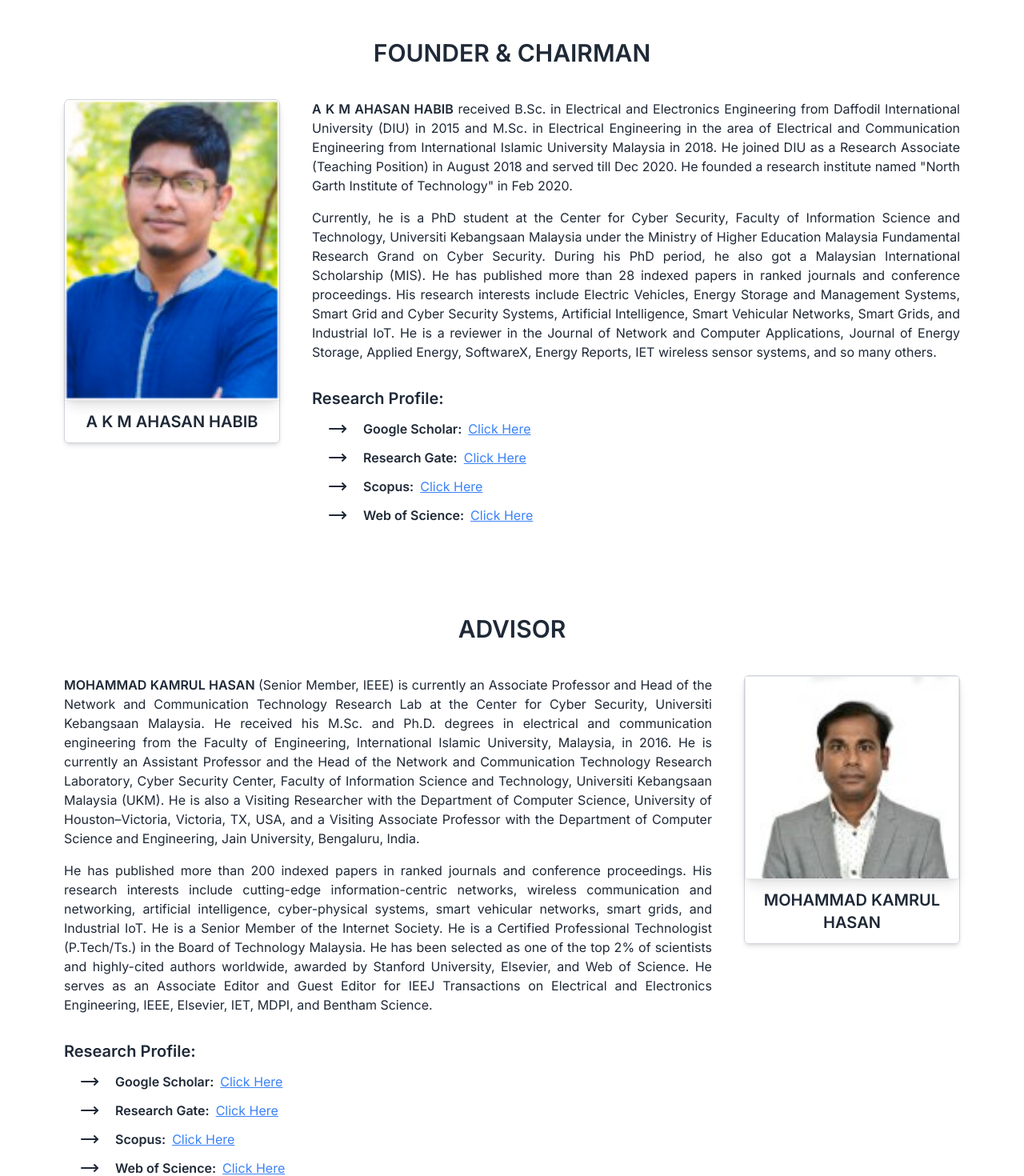
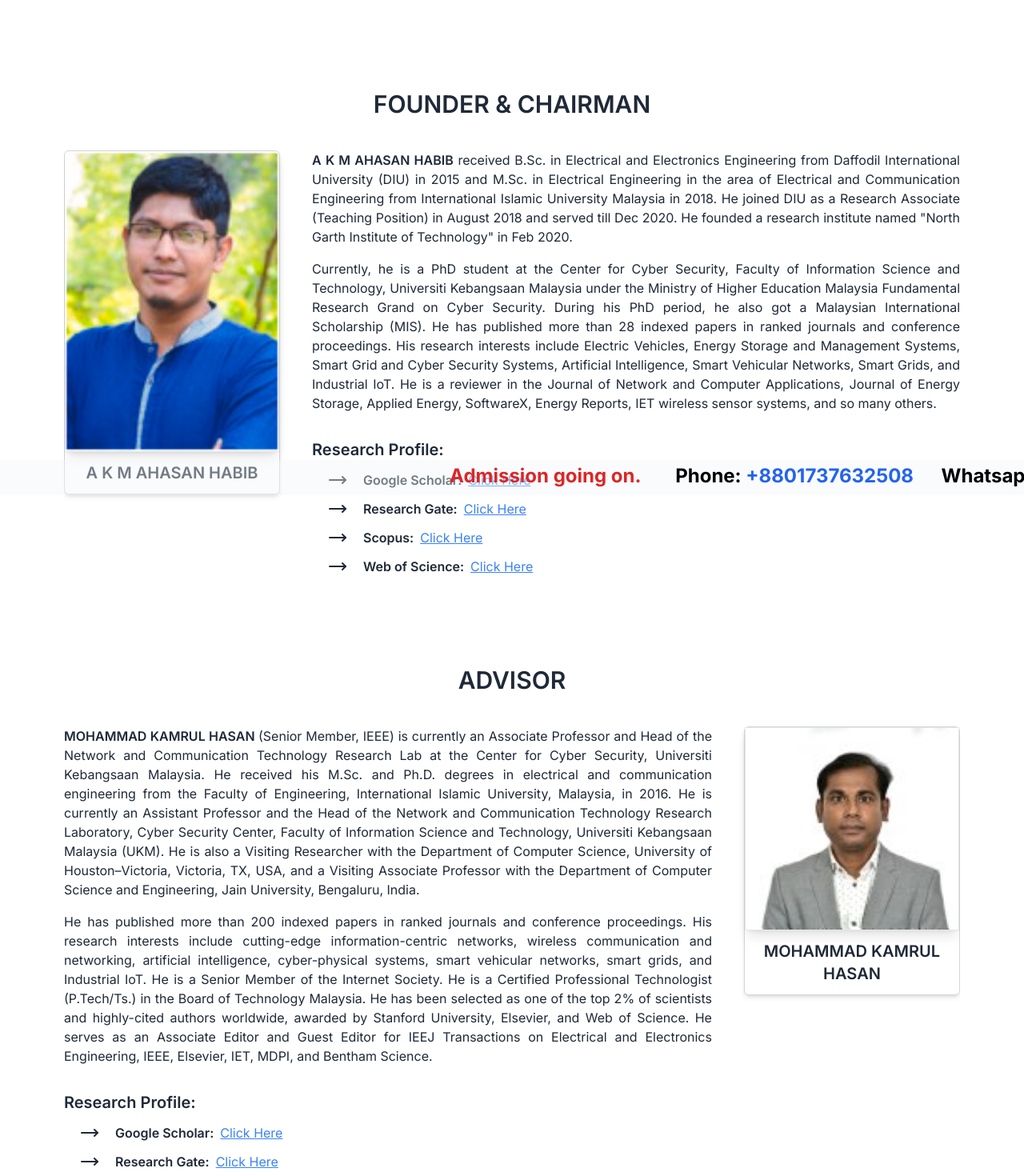
Before and after one commit to Md-Mobassher/ngit-research-foundation, a Next.js app: page /about in a window 1280 px wide. Shown: the part 181-1651 px from the top of the page at 80% size. Built offline with nearby package versions, Linux system fonts and the light colour scheme.

Commit message:
marquee added

```diff
--- a/src/app/about/components/Advisor.tsx
+++ b/src/app/about/components/Advisor.tsx
@@ -4,13 +4,13 @@ import Image from "next/image";
 
 const Advisor = () => {
   return (
-    <div className="mt-10">
+    <div className="pt-10 overflow-hidden">
       <div className=" flex lg:flex-row-reverse md:flex-row-reverse flex-col items-start gap-10">
         <div className="lg:w-[25%] md:w-[30%] max-w-[350px] flex flex-col mx-auto items-center border rounded-md border-gray-300 shadow-md">
           <Image
             src={assets.governance.advisor}
             alt="MOHAMMAD KAMRUL HASAN "
-            width={350}
+            width={360}
             height={400}
             className="object-cover border shadow-lg mx-auto"
           />
--- a/src/app/about/components/FounderChairman.tsx
+++ b/src/app/about/components/FounderChairman.tsx
@@ -4,13 +4,13 @@ import Image from "next/image";
 
 const FounderChairman = () => {
   return (
-    <div className="mt-10">
+    <div className="pt-10 overflow-hidden">
       <div className=" flex lg:flex-row md:flex-row flex-col items-start gap-10">
         <div className="lg:w-[25%] md:w-[30%] max-w-[350px] flex flex-col mx-auto items-center border rounded-md border-gray-300 shadow-md">
           <Image
             src={assets.governance.founder}
             alt="A K M AHASAN HABIB"
-            width={350}
+            width={360}
             height={400}
             className="object-cover shadow-lg mx-auto rounded-t-lg border-b"
           />
--- a/src/app/about/components/Governance.tsx
+++ b/src/app/about/components/Governance.tsx
@@ -4,14 +4,13 @@ import ItSpecialist from "./ItSpecialist";
 
 const Governance = () => {
   return (
-    <div className="my-20 lg:mt-28 md:mt-20 mt-16">
+    <div className=" lg:mt-28 md:mt-20 mt-16">
       <div>
         <h2 className="text-3xl font-semibold text-center">
           FOUNDER & CHAIRMAN
         </h2>
         <FounderChairman />
       </div>
-
       <div className="lg:mt-28 md:mt-20 mt-16">
         <h2 className="text-3xl font-semibold text-center">ADVISOR</h2>
         <Advisor />
@@ -21,36 +20,6 @@ const Governance = () => {
         <h2 className="text-3xl font-semibold text-center">IT Specialist</h2>
         <ItSpecialist />
       </div>
-      {/*  <div className="mt-10 ">
-        <h5 className="text-xl font-semibold  text-center mb-4">
-          HEAD of DEPT.
-        </h5>
-        <img src="" alt="" />
-      </div>
-      <div className="mt-10">
-        <h5 className="text-xl font-semibold  text-center mb-4">
-          Dept. of ECE:
-        </h5>
-        <img src="" alt="" />
-      </div>
-      <div className="mt-10">
-        <h5 className="text-xl font-semibold  text-center mb-4">
-          Dept. of CSE:
-        </h5>
-        <img src="" alt="" />
-      </div>
-      <div className="mt-10">
-        <h5 className="text-xl font-semibold  text-center mb-4">
-          Dept. of MecE:
-        </h5>
-        <img src="" alt="" />
-      </div>
-      <div className="mt-10">
-        <h5 className="text-xl font-semibold  text-center mb-4">
-          MANAGEMENT TEAM:
-        </h5>
-        <img src="" alt="" />
-      </div> */}
     </div>
   );
 };
--- a/src/app/about/components/ItSpecialist.tsx
+++ b/src/app/about/components/ItSpecialist.tsx
@@ -4,13 +4,13 @@ import Image from "next/image";
 
 const ItSpecialist = () => {
   return (
-    <div className="mt-10">
+    <div className="pt-10 overflow-hidden">
       <div className=" flex lg:flex-row md:flex-row flex-col items-start gap-10">
         <div className="lg:w-[25%] md:w-[30%] max-w-[350px] flex flex-col mx-auto items-center border rounded-md border-gray-300 shadow-md">
           <Image
             src={assets.governance.itSpecialist}
             alt="Md. Mobassher Hossain"
-            width={350}
+            width={360}
             height={400}
             className="object-cover shadow-lg mx-auto rounded-t-lg border-b"
           />
--- a/src/app/about/page.tsx
+++ b/src/app/about/page.tsx
@@ -6,7 +6,7 @@ const AboutPage = () => {
     <div className="max-w-6xl mx-auto px-4">
       <PageTitle ctitle="About" title="Us" />
 
-      <div className="lg:-mt-16 md:-mt-10 -mt-5">
+      <div className="">
         <Governance />
       </div>
     </div>
--- a/src/app/globals.css
+++ b/src/app/globals.css
@@ -8,3 +8,16 @@
   box-sizing: border-box;
   scroll-behavior: smooth;
 }
+
+@keyframes marquee {
+  0% {
+    transform: translateX(105%);
+  }
+  100% {
+    transform: translateX(-100%);
+  }
+}
+
+.animate-marquee {
+  animation: marquee 20s linear infinite;
+}
--- a/src/app/layout.tsx
+++ b/src/app/layout.tsx
@@ -3,6 +3,7 @@ import { Inter } from "next/font/google";
 import "./globals.css";
 import Navbar from "@/components/shared/Navbar/Navbar";
 import Footer from "@/components/shared/Footer/Footer";
+import Marquee from "@/components/ui/Marquee";
 
 const inter = Inter({ subsets: ["latin"] });
 
@@ -22,8 +23,8 @@ export default function RootLayout({
         <Navbar />
 
         {children}
-
         <Footer />
+        <Marquee />
       </body>
     </html>
   );
--- a/src/components/shared/Navbar/Navbar.tsx
+++ b/src/components/shared/Navbar/Navbar.tsx
@@ -1,7 +1,6 @@
 import Link from "next/link";
-import { FaFacebookF, FaLinkedinIn, FaMobileAlt } from "react-icons/fa";
+import { FaMobileAlt } from "react-icons/fa";
 import { MdOutlineLocationOn } from "react-icons/md";
-import { AiOutlineYoutube } from "react-icons/ai";
 import Image from "next/image";
 import assets from "@/assets";
 import MobileMenu from "./MobileMenu";
--- /dev/null
+++ b/src/components/ui/Marquee.tsx
@@ -0,0 +1,21 @@
+const Marquee = () => {
+  return (
+    <div className="overflow-hidden  text-white  sticky bottom-0 z-50 w-full pt-1 pb-2 bg-slate-100 lg:bg-opacity-40 md:bg-opacity-40 bg-opacity-50">
+      <div className="flex  justify-between items-stretch gap-5  animate-marquee lg:text-2xl md:text-2xl text-xl font-bold text-black text-shadow-lg text-center ">
+        <span className="text-red-600 mr-2">Admission going on.</span>
+        <span>
+          Phone:
+          <span className="text-blue-600"> +8801737632508 </span>
+        </span>
+        <span>
+          Whatsapp: <span className="text-blue-600"> +60142655175</span>
+        </span>
+        <span>
+          Email: <span className="text-blue-600">ngit.info@gmail.com</span>
+        </span>
+      </div>
+    </div>
+  );
+};
+
+export default Marquee;
```
